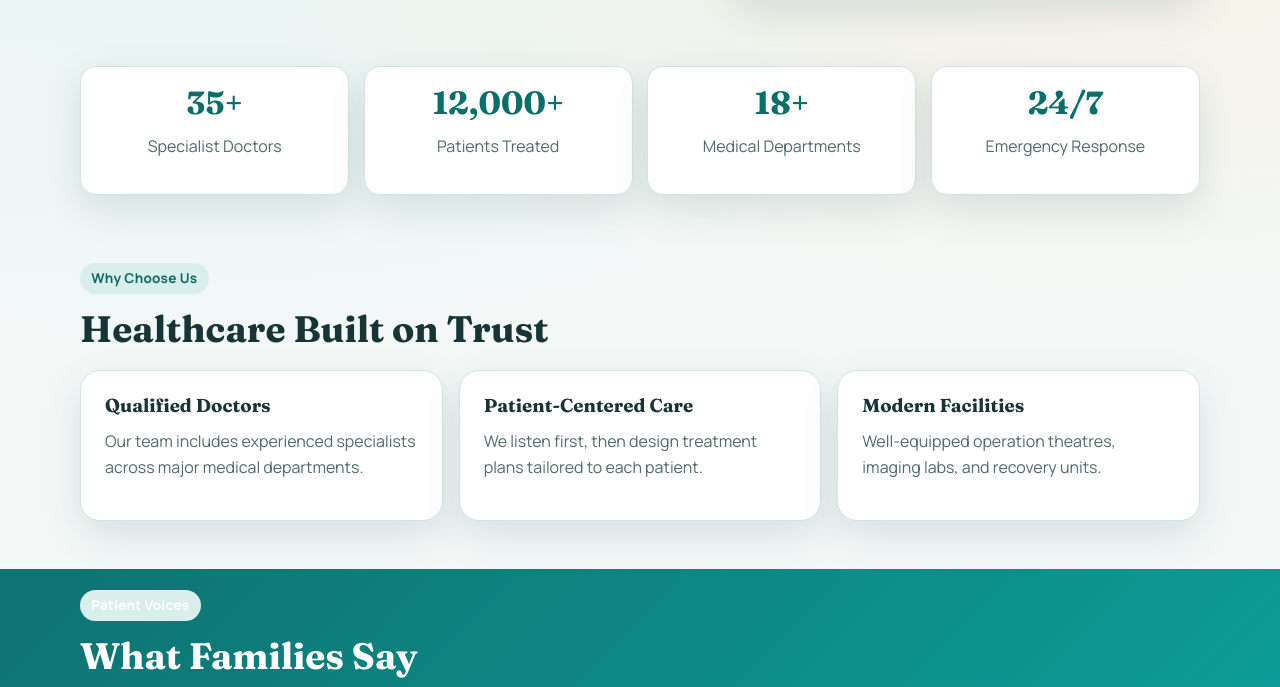
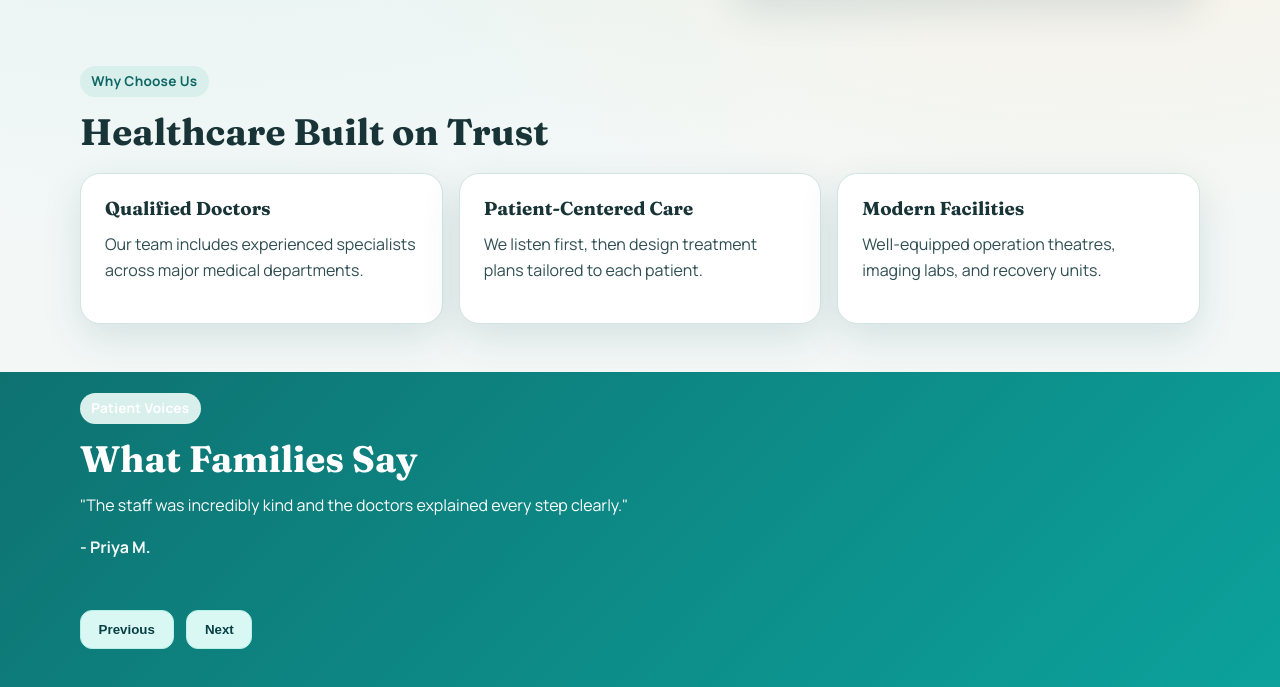
Before and after one commit to KRAZYGAMERYT195/pannalalhospital, a plain HTML site: page index.html in a window 1280 px wide. Shown: the part 649-1336 px from the top of the page. Drawn offline with Linux system fonts and the light colour scheme.

Commit message:
Update contact map, services list, and homepage sections per latest feedback

```diff
--- a/index.html
+++ b/index.html
@@ -65,29 +65,6 @@
 
       <section class="section">
         <div class="container">
-          <div class="stats-grid">
-            <article class="stat-card">
-              <h3><span class="counter" data-target="35">0</span>+</h3>
-              <p>Specialist Doctors</p>
-            </article>
-            <article class="stat-card">
-              <h3><span class="counter" data-target="12000">0</span>+</h3>
-              <p>Patients Treated</p>
-            </article>
-            <article class="stat-card">
-              <h3><span class="counter" data-target="18">0</span>+</h3>
-              <p>Medical Departments</p>
-            </article>
-            <article class="stat-card">
-              <h3><span class="counter" data-target="24">0</span>/7</h3>
-              <p>Emergency Response</p>
-            </article>
-          </div>
-        </div>
-      </section>
-
-      <section class="section">
-        <div class="container">
           <div class="section-head">
             <p class="eyebrow">Why Choose Us</p>
             <h2>Healthcare Built on Trust</h2>
@@ -134,10 +111,6 @@
           </div>
           <div class="faq-list">
             <article class="faq-item">
-              <button class="faq-question" type="button">Do you offer cashless insurance support?</button>
-              <div class="faq-answer"><p>Yes, we support major insurance providers. Please contact our billing desk for partner details.</p></div>
-            </article>
-            <article class="faq-item">
               <button class="faq-question" type="button">How quickly can I get an appointment?</button>
               <div class="faq-answer"><p>General consultations are usually available the same day or within 24 hours.</p></div>
             </article>
--- a/styles.css
+++ b/styles.css
@@ -3,7 +3,7 @@
   --surface: #ffffff;
   --surface-soft: #e8f4f2;
   --text: #183437;
-  --muted: #4f6a6d;
+  --muted: #2f4e52;
   --brand: #0b8f88;
   --brand-dark: #0a6e6a;
   --highlight: #f2b56b;
@@ -215,13 +215,13 @@ a {
 .btn-secondary {
   border-color: var(--brand);
   color: var(--brand-dark);
-  background: #ffffff;
+  background: #f7fffd;
 }
 
 .accent .btn-secondary {
-  border-color: #8bd4cc;
-  color: #fff;
-  background: transparent;
+  border-color: #b8efe8;
+  color: #083f45;
+  background: #d9f8f3;
 }
 
 .section {
@@ -248,26 +248,6 @@ a {
 .card-grid.two,
 .split.contact-layout {
   grid-template-columns: repeat(2, minmax(0, 1fr));
-}
-
-.stats-grid {
-  display: grid;
-  grid-template-columns: repeat(4, minmax(0, 1fr));
-  gap: 0.9rem;
-}
-
-.stat-card {
-  background: var(--surface);
-  border: 1px solid var(--border);
-  border-radius: 16px;
-  padding: 1.1rem;
-  text-align: center;
-  box-shadow: var(--shadow);
-}
-
-.stat-card h3 {
-  font-size: 2rem;
-  color: var(--brand-dark);
 }
 
 .accent {
@@ -364,10 +344,6 @@ a {
   margin-bottom: 0.7rem;
 }
 
-.contact-map-link {
-  margin-top: 0.7rem;
-}
-
 .map-card iframe {
   width: 100%;
   min-height: 320px;
@@ -423,8 +399,7 @@ a {
   .card-grid.two,
   .gallery-grid,
   .split,
-  .split.contact-layout,
-  .stats-grid {
+  .split.contact-layout {
     grid-template-columns: 1fr;
   }
 
```
Also changed, not shown: contact.html (+3 -3 lines), services.html (+5 -5 lines).
